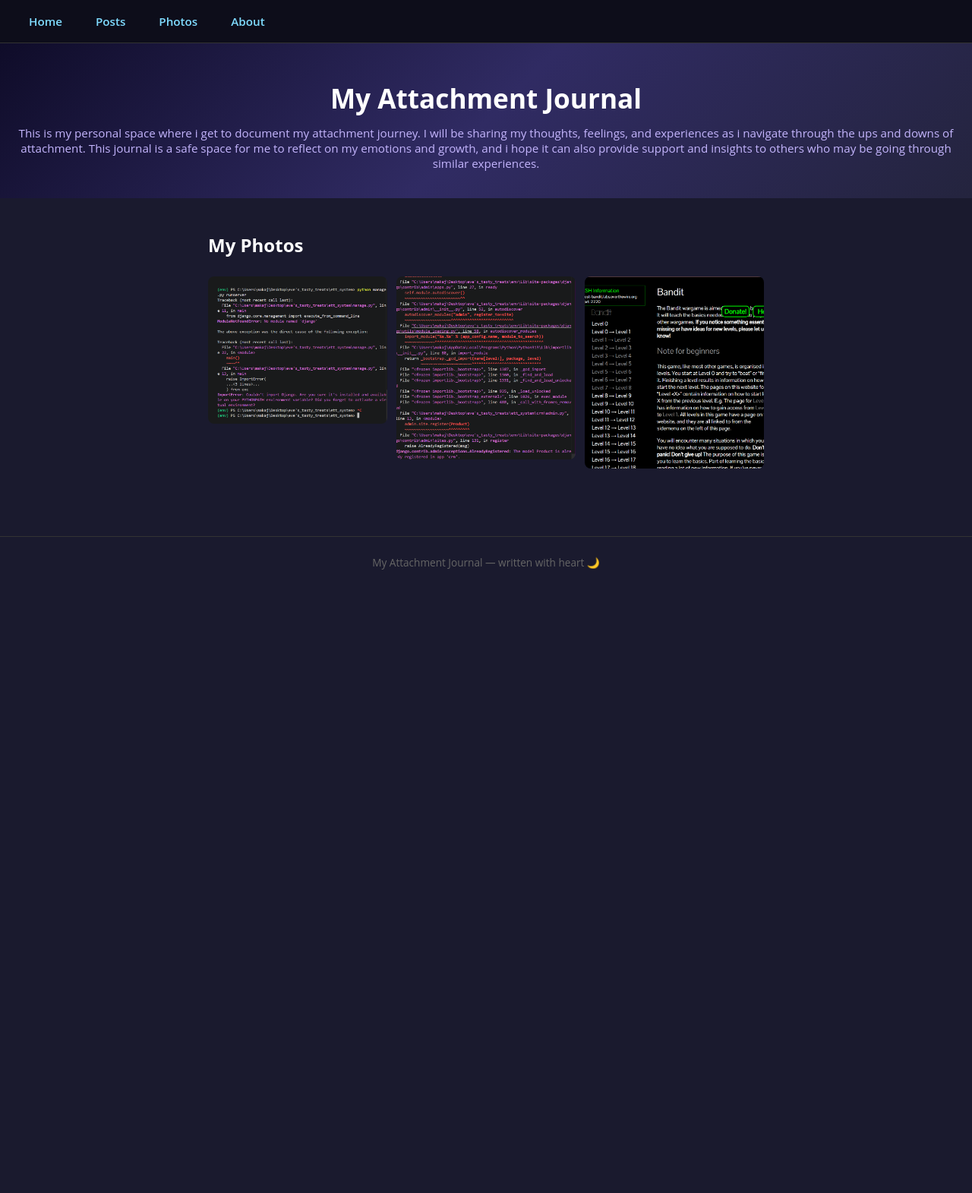
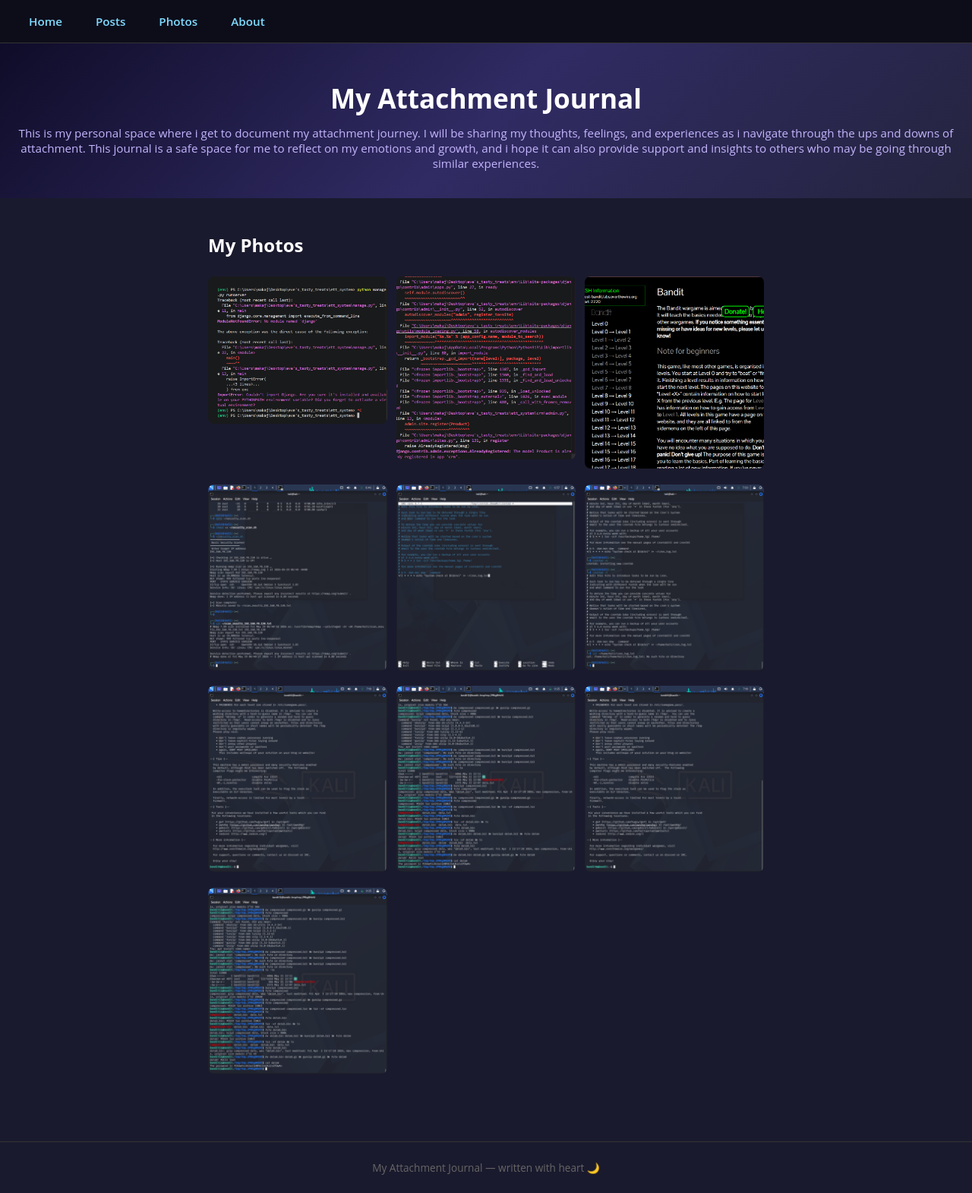
Before and after one commit to esaucy21-svg/esaucy21-svg.github.io, a Jekyll site: the page built from photos.markdown, in a window 1280 px wide. Shown: the whole page at 76% size. Built offline with Jekyll 4.4.1, drawn with Linux system fonts in a browser that asks for light colours; before the commit the page ends 900 px from its top, so only the background shows below that.

Commit message:
add new photos

```diff
--- a/photos.markdown
+++ b/photos.markdown
@@ -34,6 +34,34 @@ permalink: /photos/
   <a href="#" onclick="openLight('{{ site.url }}/assets/images/ph3.jpeg'); return false;">
     <img src="{{ site.url }}/assets/images/ph3.jpeg" alt="Photo 3">
   </a>
+
+  <a href="#" onclick="openLight('{{ site.url }}/assets/images/ph4.jpeg'); return false;">
+    <img src="{{ site.url }}/assets/images/ph4.jpeg" alt="Photo 4">
+  </a>
+
+  <a href="#" onclick="openLight('{{ site.url }}/assets/images/ph5.jpeg'); return false;">
+    <img src="{{ site.url }}/assets/images/ph5.jpeg" alt="Photo 5">
+  </a>
+
+  <a href="#" onclick="openLight('{{ site.url }}/assets/images/ph6.jpeg'); return false;">
+    <img src="{{ site.url }}/assets/images/ph6.jpeg" alt="Photo 6">
+  </a>
+
+  <a href="#" onclick="openLight('{{ site.url }}/assets/images/ph7.jpeg'); return false;">
+    <img src="{{ site.url }}/assets/images/ph7.jpeg" alt="Photo 7">
+  </a>
+
+  <a href="#" onclick="openLight('{{ site.url }}/assets/images/ph8.jpeg'); return false;">
+    <img src="{{ site.url }}/assets/images/ph8.jpeg" alt="Photo 8">
+  </a>
+
+  <a href="#" onclick="openLight('{{ site.url }}/assets/images/ph9.jpeg'); return false;">
+    <img src="{{ site.url }}/assets/images/ph9.jpeg" alt="Photo 9">
+  </a>
+
+  <a href="#" onclick="openLight('{{ site.url }}/assets/images/ph10.jpeg'); return false;">
+    <img src="{{ site.url }}/assets/images/ph10.jpeg" alt="Photo 10">
+  </a>
 </div>
 
 <script>
```
Also changed, not shown: assets/images/ph10.jpeg (added), assets/images/ph4.jpeg (added), assets/images/ph5.jpeg (added), assets/images/ph6.jpeg (added), assets/images/ph7.jpeg (added), assets/images/ph8.jpeg (added), assets/images/ph9.jpeg (added).
